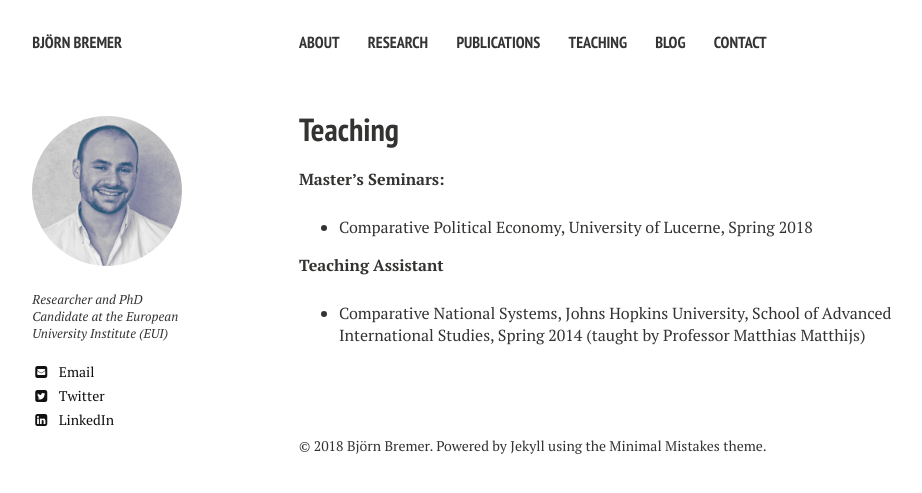
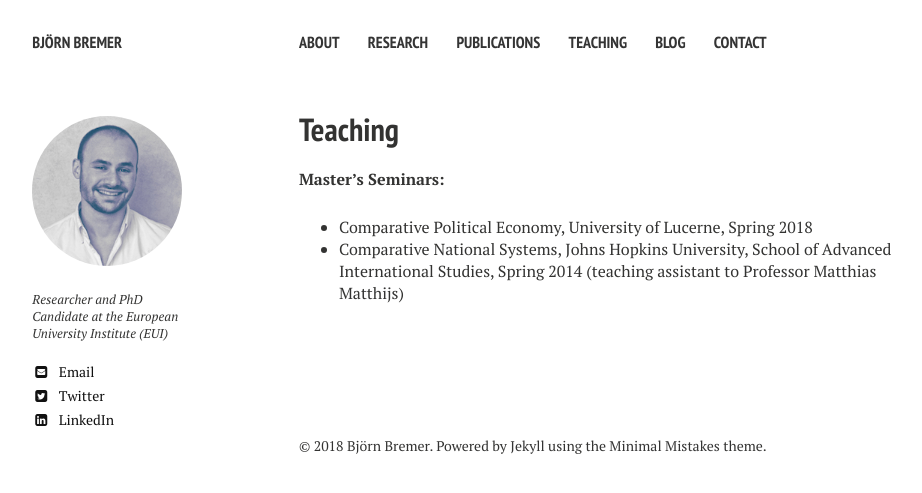
Before and after one commit to bjoernbremer/bjoernbremer.github.io, a Jekyll site: the page built from teaching/index.md, in a window 1280 px wide. Shown: the top 493 px of the page, without its empty margins (21-943 px from the left). Built offline with Jekyll 4.4.1, drawn with Linux system fonts in a browser that asks for light colours; nearby versions of some CDN libraries.

Commit message:
Update website

```diff
--- a/teaching/index.md
+++ b/teaching/index.md
@@ -14,7 +14,4 @@ share: false
 **Master's Seminars:**
 
 * Comparative Political Economy, University of Lucerne, Spring 2018
-
-**Teaching Assistant**
-
-* Comparative National Systems, Johns Hopkins University, School of Advanced International Studies, Spring 2014 (taught by Professor Matthias Matthijs)
+* Comparative National Systems, Johns Hopkins University, School of Advanced International Studies, Spring 2014 (teaching assistant to Professor Matthias Matthijs)
```
Also changed, not shown: publications/index.md (+1 -2 lines), research/index.md (+1 -2 lines).
